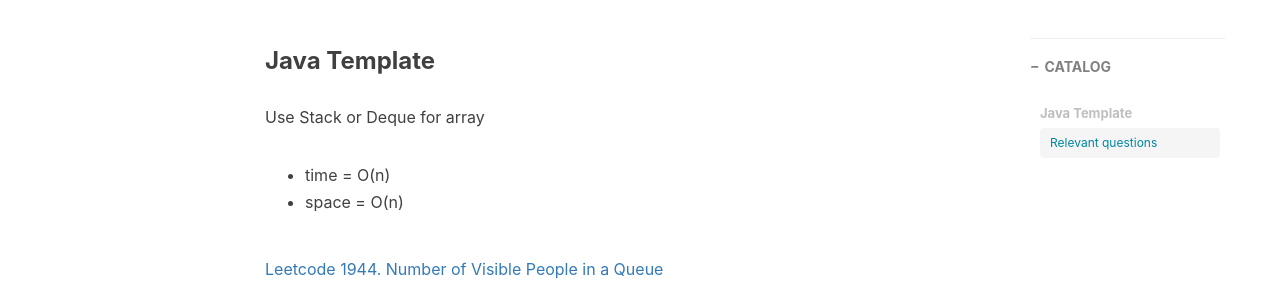
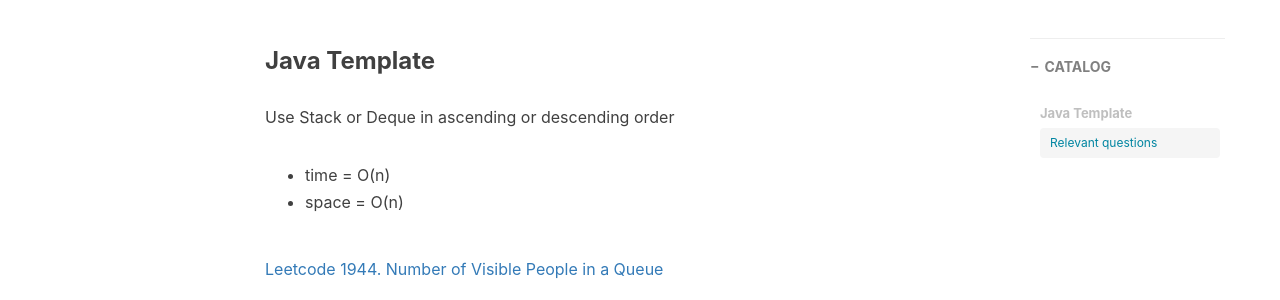
Before and after one commit to ly16/ly16.github.io, a Jekyll site: the page built from _posts/2021-07-30-leetcode-monotonicStack-template.md, in a window 1280 px wide. Shown: the part 585-885 px from the top of the page. Built offline with Jekyll 4.4.1, drawn with Linux system fonts in a browser that asks for light colours; nearby versions of some CDN libraries; comment, search, counter and statistics services are not loaded.

Commit message:
Update 2021-07-30-leetcode-monotonicStack-template.md

```diff
--- a/_posts/2021-07-30-leetcode-monotonicStack-template.md
+++ b/_posts/2021-07-30-leetcode-monotonicStack-template.md
@@ -12,7 +12,7 @@ tags:
 ---
 
 ### Java Template
-Use Stack or Deque for array
+Use Stack or Deque in ascending or descending order
 
 - time = O(n)
 - space = O(n)
```
